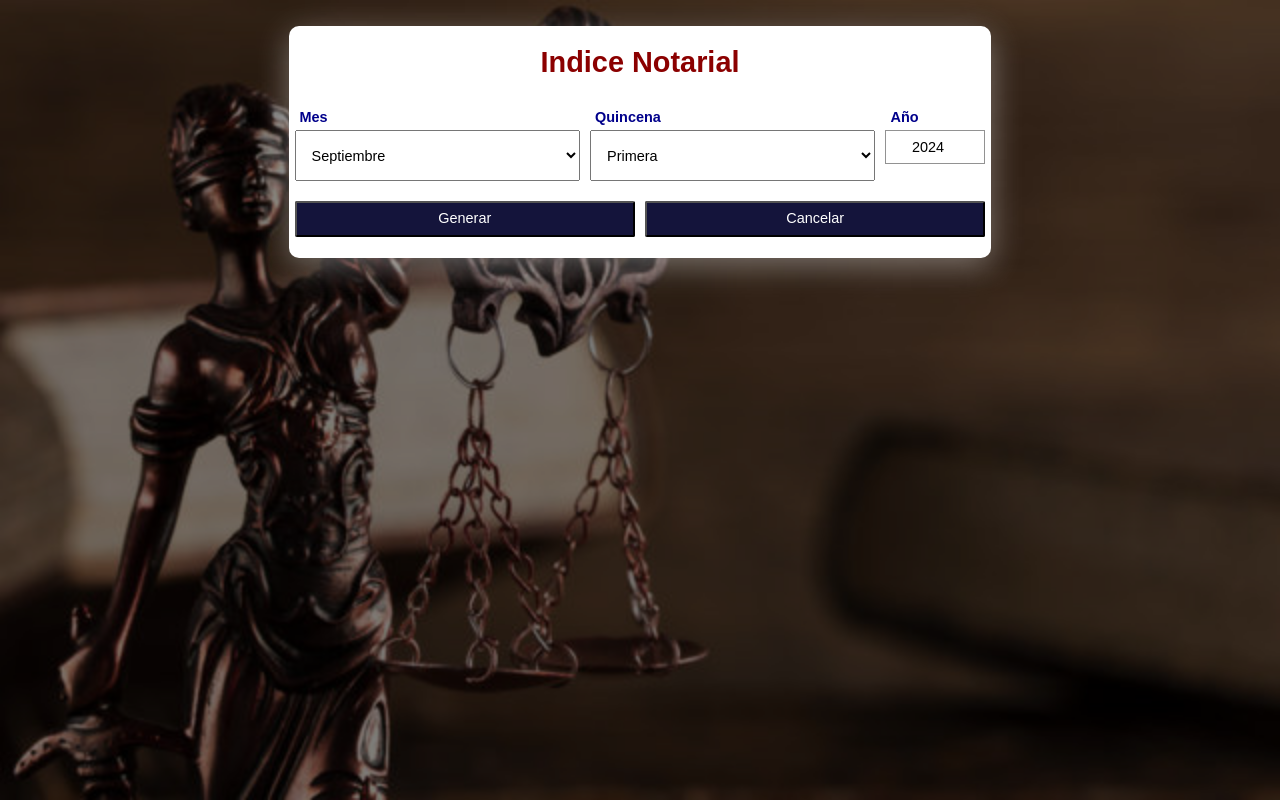
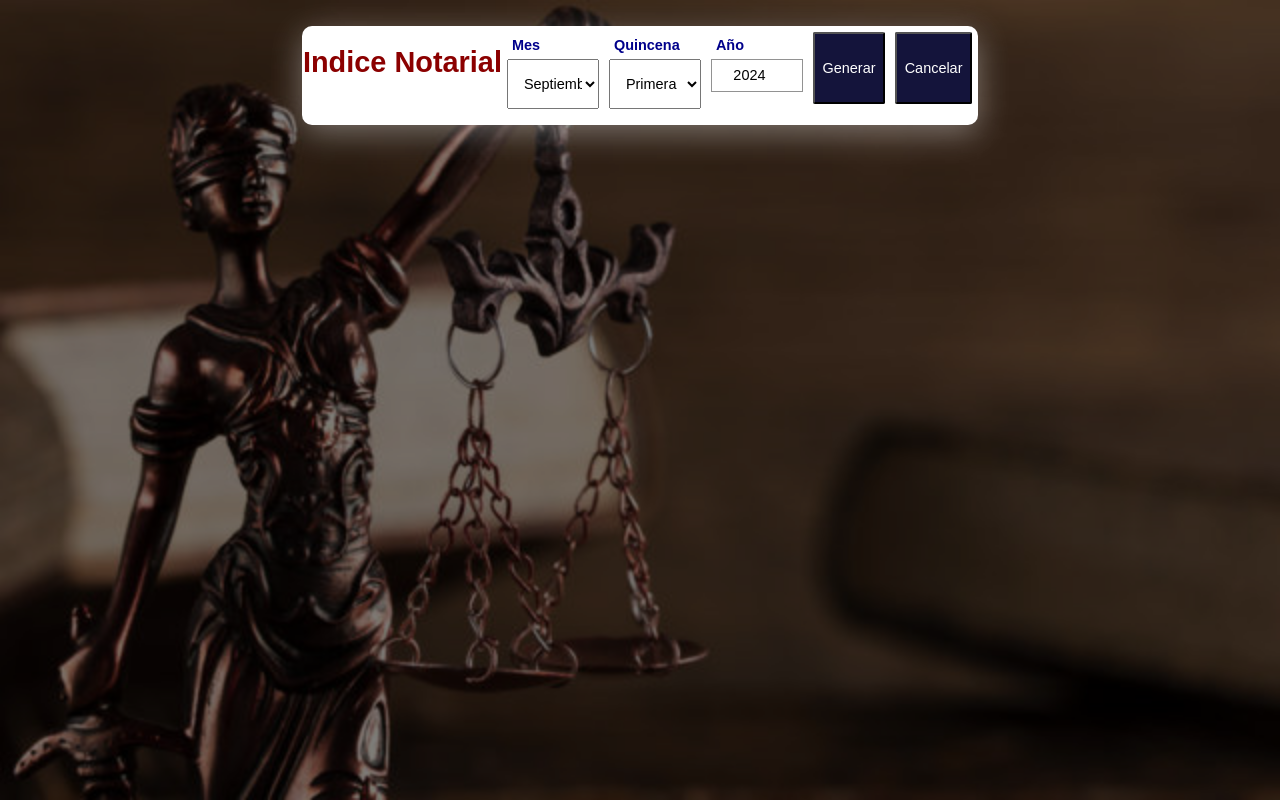
Before and after one commit to lexRojas/notario, a React (Create React App) app: page /indice in a window 1280 px wide. Built offline with nearby package versions, Linux system fonts and the light colour scheme.

Commit message:
muchas mejoras

```diff
--- a/src/pages/FormIndice.jsx
+++ b/src/pages/FormIndice.jsx
@@ -61,14 +61,14 @@ const Formulario = () => {
   return (
     <div className="contenedor">
       <div className="card">
-        <div className="card-titulo">
-          <h1>Ingreso de Indices</h1>
-        </div>
         <div className="card-cuerpo">
           <form className="form_indice" onSubmit={handleSubmit}>
+            <div className="titulo_form">
+              Ingreso de Indices
+            </div>
+
             <button type="button" className="boton_load_index my-button ">
-                Cargar
-                Escritura
+              Cargar Escritura
             </button>
             <div className="input-group tomo">
               <label>Tomo:</label>
--- a/src/styles/styles.css
+++ b/src/styles/styles.css
@@ -22,19 +22,21 @@ body {
 }
 
 .contenedor {
-  position: fixed;
+  display: flex;
+  flex-wrap: wrap;
   margin: 0;
   padding: 1px;
   top: 0;
   background-color: rgba(0, 0, 0, 0.507);
-  height: 100vh;
-  width: 100%;
+  min-height: 100vh;
+  min-width: 100vw;
 }
 
 .card {
-  display: block;
-  flex-direction: column;
-  width: 55%;
+  display: flex;
+  flex-wrap: wrap;
+  flex-direction: row;
+  max-width: 55%;
   margin: auto;
   margin-top: 25px;
   border: solid gray 1px;
@@ -46,14 +48,14 @@ body {
   border-radius: 10px;
   border: 1px solid rgba(255, 255, 255, 0.18);
   justify-content: center;
-  max-height: 100vh;
-  overflow-y: auto;
+  overflow: auto;
 }
 
 .card-menu {
-  display: block;
-  flex-direction: column;
-  width: 30%;
+  display: flex;
+  flex-wrap: wrap;
+  flex-direction: row;
+  max-width: 30%;
   margin: auto;
   margin-top: 25px;
   border: solid gray 1px;
@@ -65,8 +67,8 @@ body {
   border-radius: 10px;
   border: 1px solid rgba(255, 255, 255, 0.18);
   justify-content: center;
-  max-height: 100vh;
-  overflow-y: auto;
+  overflow: auto;
+  flex-direction: column;
 }
 
 .card-item {
@@ -91,7 +93,9 @@ img {
 }
 
 .card-titulo {
+  display: flex;
   text-align: center;
+  flex-wrap: wrap;
   color: darkred;
 }
 
@@ -174,9 +178,10 @@ select > option {
 
 @media (width <= 1000px) {
   .card {
-    display: block;
-    flex-direction: column;
-    width: 90%;
+    display: flex;
+    flex-wrap: wrap;
+    flex-direction: row;
+    max-width: 90%;
     margin: 15px;
     margin-top: 25px;
     border: solid gray 1px;
@@ -188,13 +193,13 @@ select > option {
     border-radius: 10px;
     border: 1px solid rgba(255, 255, 255, 0.18);
     justify-content: center;
-    max-height: 100vh;
-    overflow-y: auto;
+    overflow: auto;
   }
   .card-menu {
-    display: block;
-    flex-direction: column;
-    width: 90%;
+    display: flex;
+    flex-wrap: wrap;
+    flex-direction: row;
+    max-width: 90%;
     margin: 15px;
     margin-top: 25px;
     border: solid gray 1px;
@@ -206,8 +211,7 @@ select > option {
     border-radius: 10px;
     border: 1px solid rgba(255, 255, 255, 0.18);
     justify-content: center;
-    max-height: 100vh;
-    overflow-y: auto;
+    overflow: auto;
   }
 }
 .card-buttonPanel {
@@ -427,15 +431,21 @@ footer {
 
 .form_indice {
   display: grid;
-  max-width: 100%;
-  max-height: 100%;
   grid-template-columns: repeat(3, minmax(50px, 1fr));
-  grid-template-rows: repeat(7, minmax(65px, 1fr)) repeat(2, minmax(100px, 1fr)) minmax(65px, 1fr) minmax(65px, 1fr) minmax(65px, 1fr);
   gap: 2px 2px;
   grid-auto-flow: row;
-  grid-template-areas: "tomo blank boton_load_index" "escritura blank boton_load_index" "folio_num_inicio folio_fv_inicio ." "folio_num_final folio_fv_final ." "lugar lugar lugar" "fecha fecha firmas" "hora minutos blank2" "partes partes partes" "contrato contrato contrato" "entero blank3 blank4" "checks checks checks" "button_panel button_panel button_panel";
-  height: 100vh;
-  width: 100vw;
+  grid-template-areas: "titulo_form titulo_form titulo_form" "tomo blank boton_load_index" "escritura blank boton_load_index" "folio_num_inicio folio_fv_inicio ." "folio_num_final folio_fv_final ." "lugar lugar lugar" "fecha fecha firmas" "hora minutos blank2" "partes partes partes" "contrato contrato contrato" "entero blank3 blank4" "checks checks checks" "button_panel button_panel button_panel";
+}
+
+.titulo_form {
+  grid-area: titulo_form;
+  align-items: center;
+  text-align: center;
+  font-weight: bold;
+  font-size: 2rem;
+  padding: 10px;
+  border-bottom: 1px solid rgb(54, 53, 53);
+  color: darkblue;
 }
 
 .blank {
@@ -511,6 +521,7 @@ footer {
   justify-content: space-evenly;
   border: 1px solid gray;
   align-items: center;
+  height: 60px;
 }
 
 @media (width <= 1000px) {
--- a/src/styles/styles.scss
+++ b/src/styles/styles.scss
@@ -31,9 +31,10 @@ body {
 // clases personalizables
 
 @mixin card($width, $min-width, $margin) {
-  display: block;
-  flex-direction: column;
-  width: $width;
+  display: flex;
+  flex-wrap: wrap;
+  flex-direction: row;
+  max-width: $width;
   margin: $margin;
   margin-top: 25px;
 
@@ -47,8 +48,8 @@ body {
   border-radius: 10px;
   border: 1px solid rgba(255, 255, 255, 0.18);
   justify-content: center;
-  max-height: 100vh;
-  overflow-y: auto;
+  // max-height: 100vh;
+  overflow: auto;
 }
 
 .h-100 {
@@ -60,13 +61,14 @@ body {
 }
 
 .contenedor {
-  position: fixed;
+  display: flex;
+  flex-wrap: wrap;
   margin: 0;
   padding: 1px;
   top: 0;
   background-color: rgba(0, 0, 0, 0.507);
-  height: 100vh;
-  width: 100%;
+  min-height: 100vh;
+  min-width: 100vw;
 }
 
 //clases para formularios
@@ -77,6 +79,7 @@ body {
 
 .card-menu {
   @include card(30%, 300px, auto);
+  flex-direction: column;
 }
 
 .card-item {
@@ -101,7 +104,9 @@ img {
 }
 
 .card-titulo {
+  display: flex;
   text-align: center;
+  flex-wrap: wrap;
   color: $color_titulos;
 }
 .card-cuerpo {
@@ -418,15 +423,14 @@ footer {
 
 .form_indice {
   display: grid;
-  max-width: 100%;
-  max-height: 100%;
+  // max-width: 100%;
+  // max-height: 100%;
   grid-template-columns: repeat(3, minmax(50px, 1fr));
-  grid-template-rows:
-    repeat(7, minmax(65px, 1fr)) repeat(2, minmax(100px, 1fr)) minmax(65px, 1fr)
-    minmax(65px, 1fr) minmax(65px, 1fr);
+  // grid-template-rows: repeat(8, minmax(50px, 1fr)) repeat(2, minmax(100px, 1fr)) minmax(65px, 1fr) minmax(65px, 1fr) minmax(65px, 1fr);
   gap: 2px 2px;
   grid-auto-flow: row;
   grid-template-areas:
+    "titulo_form titulo_form titulo_form"
     "tomo blank boton_load_index"
     "escritura blank boton_load_index"
     "folio_num_inicio folio_fv_inicio ."
@@ -439,8 +443,19 @@ footer {
     "entero blank3 blank4"
     "checks checks checks"
     "button_panel button_panel button_panel";
-  height: 100vh;
-  width: 100vw;
+}
+
+
+.titulo_form{
+  grid-area: titulo_form;
+  align-items: center;
+  text-align: center;
+  font-weight: bold;
+  font-size: 2rem;
+  padding: 10px;
+  border-bottom: 1px solid rgb(54, 53, 53);
+  color: $color_texto;
+
 }
 
 .blank {
@@ -515,6 +530,7 @@ footer {
   justify-content: space-evenly;
   border: 1px solid gray;
   align-items: center;
+  height: 60px;
 }
 
 @media (width <=1000px) {
```
Also changed, not shown: 1 other file (tests, documents, lock files or other folders).
